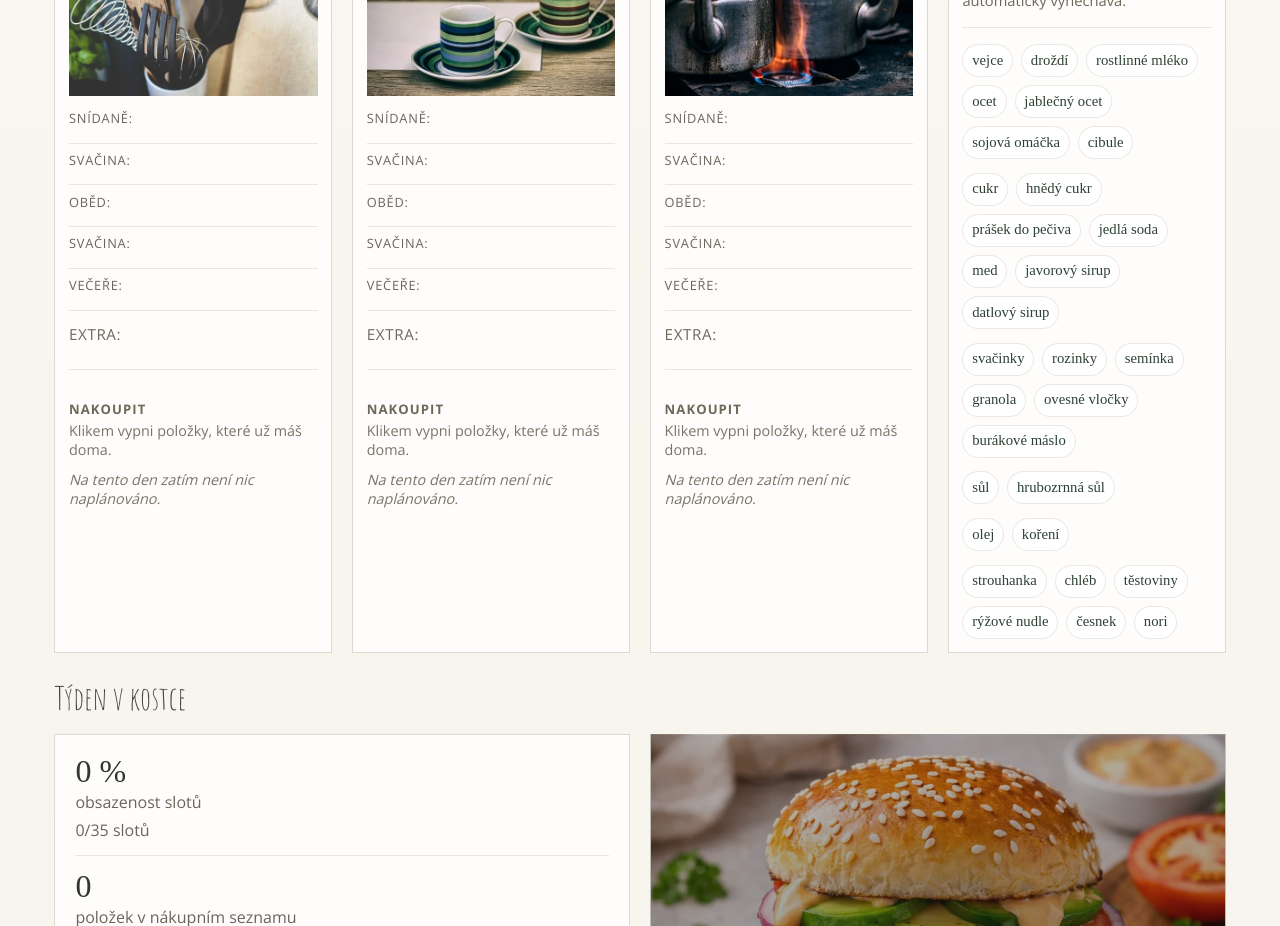
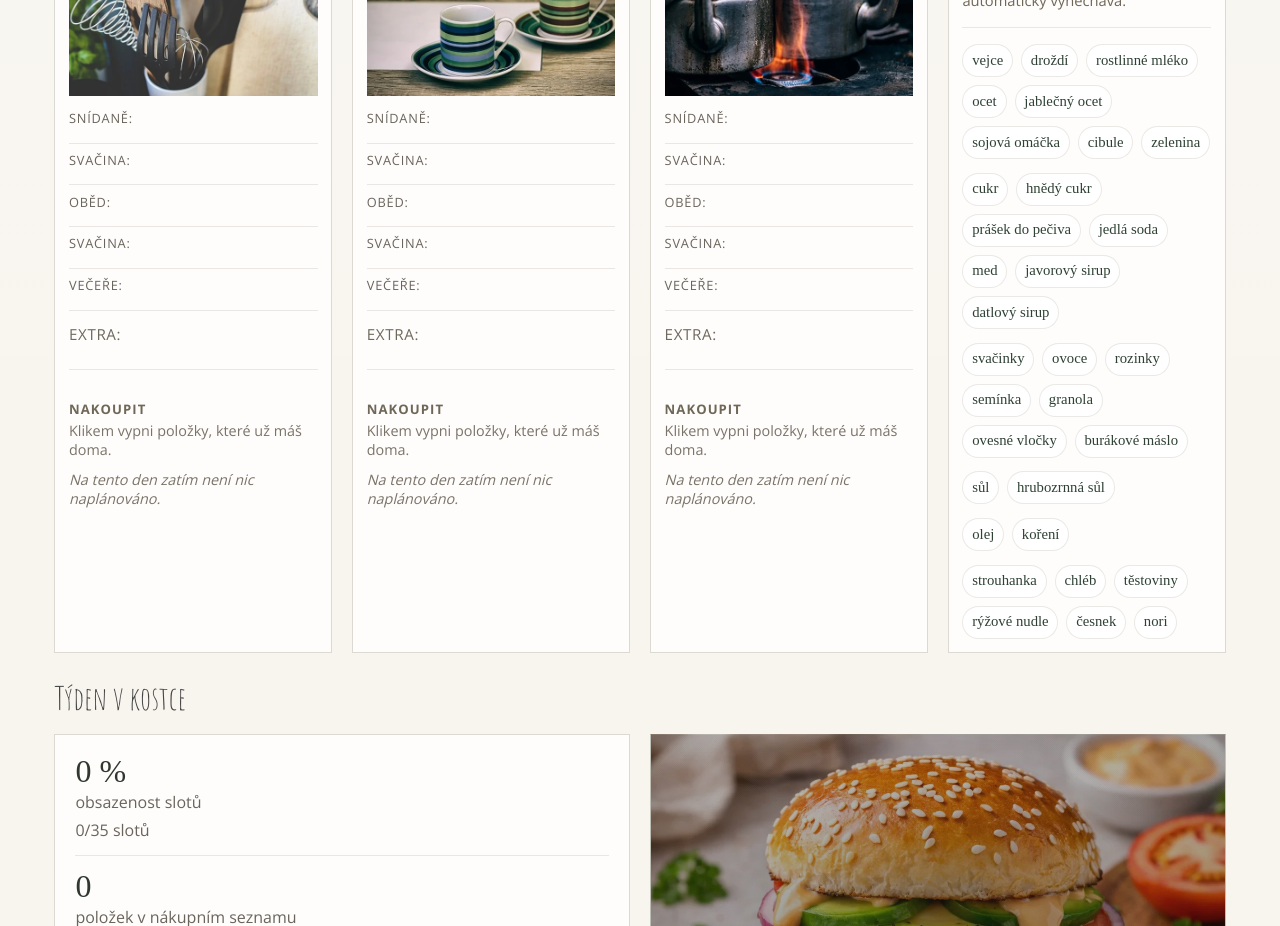
Before and after one commit to icirova/menu-planner, a React (Vite) app: page /#/ in a window 1280 px wide. Shown: the part 2000-2926 px from the top of the page. Built offline with nearby package versions, Linux system fonts and the light colour scheme; a web font is replaced by a local one.

Commit message:
Add generic fruit and vegetables to pantry

```diff
--- a/src/constants/pantry.js
+++ b/src/constants/pantry.js
@@ -33,6 +33,11 @@ export const PANTRY_ITEMS = [
     label: "cibule",
     category: "lednice",
     aliases: ["cibule", "cibuli"],
+  },
+  {
+    label: "zelenina",
+    category: "lednice",
+    aliases: ["zelenina"],
   },
   {
     label: "cukr",
@@ -73,6 +78,11 @@ export const PANTRY_ITEMS = [
     label: "svačinky",
     category: "snídaně a svačiny",
     aliases: ["svačinky"],
+  },
+  {
+    label: "ovoce",
+    category: "snídaně a svačiny",
+    aliases: ["ovoce"],
   },
   {
     label: "rozinky",
```
Also changed, not shown: 1 other file (tests, documents, lock files or other folders).
